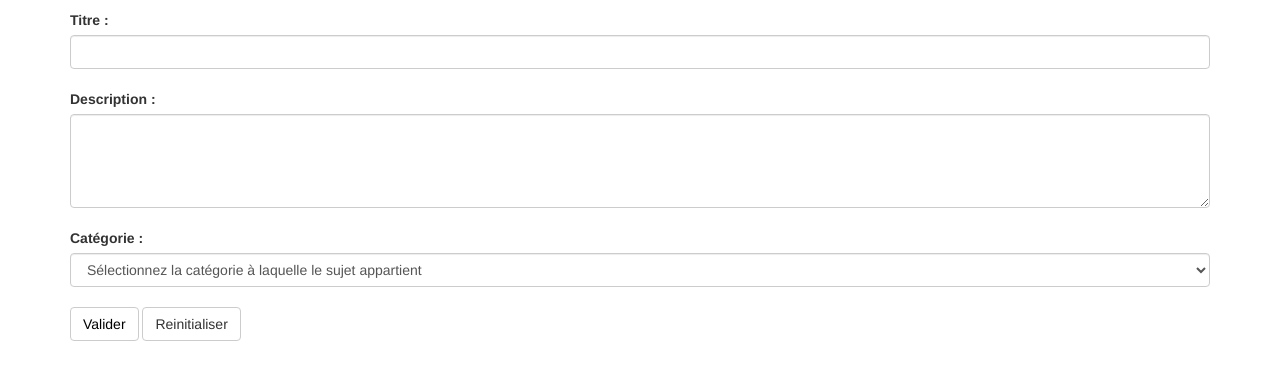
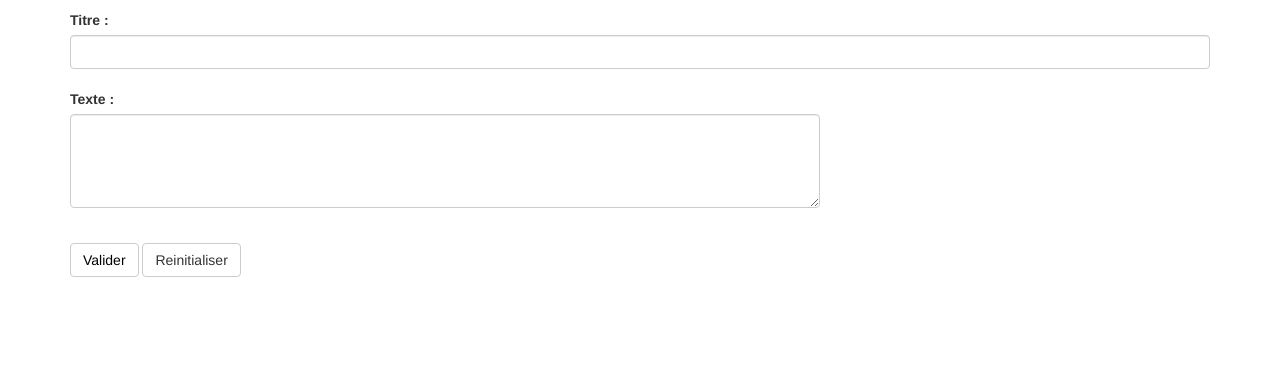
Before and after one commit to Daxtek/ForumPHP, a PHP site: page /CreationSujet.php?cid=3 in a window 1280 px wide. Shown: the part 110-490 px from the top of the page. Run offline with PHP 8.4, Linux system fonts and the light colour scheme; the visitor is signed in with stand-in values (Sample User, id 1); data comes from the database, SQL or seed files in the repository.

Commit message:
Amélioration sujet ( pas encore fini )

```diff
--- a/CreationSujet.php
+++ b/CreationSujet.php
@@ -15,23 +15,24 @@ $nouveauSujet = false; // Boolean de vérification de la création du nouveau su
 // Récupération des catégories pour le ménu déroulant dans le form
 $categories = $Requests->getAllCategories();
 
+if (isset( $_GET['cid'] ) && !empty($_GET['cid']) ) // Si l'on accède à la page via le lien de la catégorie dans la page d'accueil
+{
 	//Vérification du formulaire une fois que celui-ci est rempli
 	if ($_SERVER['REQUEST_METHOD'] == 'POST') {
 
 		if (
 			isset($_POST['titre']) &&
 			!empty($_POST['titre']) &&
-		isset($_POST['description']) &&
-		!empty($_POST['description']) &&
-		isset($_POST['categorie']) &&
-		!empty($_POST['categorie'])
+			isset($_POST['texte']) &&
+			!empty($_POST['texte'])
 		) {
-		//Récupération des données du formulaire
+			//Récupération des données des formulaires
 			$titre=($_POST ['titre']);
-		$description=( $_POST ['description']);
-		$cid = ($_POST['categorie']);
+			$cid = ($_GET['cid']);
 			//Récupération de l'id de l'utilisateur créateur de la catégorie
 			$uid = $_SESSION['uid'];
+			$texte=$_POST['texte'];
+
 
 			// Si le titre existe déjà dans la BDD
 			if ($Requests->titreSujetExist($titre, $cid))
@@ -60,11 +61,18 @@ if ($_SERVER['REQUEST_METHOD'] == 'POST') {
 		//Si l'ensemble des données sont correctes on ajoute le nouveau sujet dans la table sujet
 		if (!$faute)
 		{
-		if ($Requests->addSujet($cid, $uid, $description, $titre)) //Si le nouveau sujet existe dans la BDD
+			//Ajout du sujet
+			if($Requests->addSujet($cid, $uid, $titre,$texte))
 				$messageCreation = 'Le sujet '. $titre .' à été crée !'; //Message de succés
 			else
 				$errorMessage .= "Il y a eu une erreur le sujet n'a pas été créer, veuillez réessayer\n"; //Message d'erreur
+
 		}
+	}
+}
+else
+{
+	header ('Location: ./Index.php'); //Redirection vers la page d'accueil
 }
 
 $titlePage = 'Création Sujet';
--- a/Sujet.php
+++ b/Sujet.php
@@ -18,7 +18,7 @@ if (isset( $_GET['sid'] )) // Si l'on accède à la page via le lien du sujet da
 	$sujet = $Requests->getSujet($_GET['sid']);
 	$post = $Requests->getPostsBySubject($_GET['sid']);
 
-	include 'formPost.php';
+	include 'formAddPost.php';
 
 	$titlePage = $sujet[0]['Titre'];
 
--- a/init-page.php
+++ b/init-page.php
@@ -10,6 +10,14 @@ function debug($var) {
 	echo '</pre>';
 }
 
+//La fonction debug avec un die qui stop tout ce qui vient après
+function debugdie($var) {
+	echo '<pre>';
+	var_export($var);
+	echo '</pre>';
+	die();
+}
+
 //Initialisation des variables
 $titlePage = 'ForumPHP';
 $errorMessage = '';
--- a/requests.php
+++ b/requests.php
@@ -82,17 +82,46 @@ class Requests {
 		return !empty($stmt->fetchAll(PDO::FETCH_ASSOC));
 	}
 
-	public function addSujet($cid, $uid, $description, $titre) {
+
+	public function addSujet($cid, $uid, $titre,$texte)
+	{
+		// Requête du sujet
 		$stmt = $this->pdo->prepare('
-			INSERT INTO sujet (cid, uid, `Date de creation`, Description, Titre, Statut)
-			VALUES (:cid, :uid, NOW(), :description, :titre, 1)
+			INSERT INTO sujet (cid, uid, `Date de creation`, Titre, Statut)
+			VALUES (:cid, :uid, NOW(), :titre, 1)
 		');
 		$stmt->bindParam(':cid', $cid);
 		$stmt->bindParam(':uid', $uid);
-		$stmt->bindParam(':description', $description);
 		$stmt->bindParam(':titre', $titre);
 
-		return $stmt->execute();
+		//Si la requête est fausse, la suite de la fonction est annulé
+		if(!$stmt->execute())
+			return false;
+
+		$sid = $this->sujetLastId();
+
+		//Ajout le nouveau post dans la table post
+		if(! $this->addPost($sid, $cid, $uid, $texte)) //Si la requête est fausse, la suite de la fonction est annulé
+			return false;
+
+		//Récupère l'id du nouveau sujet
+		$pid= $this->postLastId();
+
+		return $this->updateLastAndFirstPost($pid, $sid);
+
+
+	}
+
+	//Récupère l'id du dernier sujet ajouter dans la table sujet
+	public function sujetLastId() {
+		$stmt = $this->pdo->prepare('
+			SELECT sid FROM sujet ORDER BY sid DESC LIMIT 1
+		');
+		//Si la requête est fausse, la suite de la fonction est annulé
+		if(!$stmt->execute())
+			return false;
+		$lastID = $stmt->fetchAll(PDO::FETCH_ASSOC);
+		return $lastID[0]['sid'];
 	}
 
 	public function closeSubject($sid) {
@@ -100,9 +129,6 @@ class Requests {
 		$stmt->bindParam(':sid', $sid);
 
 		return $stmt->execute();
-
-
-
 	}
 
 	public function openSubject($sid) {
@@ -111,6 +137,36 @@ class Requests {
 
 		return $stmt->execute();
 
+	}
+
+	//Met a jour le premier dans la table sujet
+	public function updateFirstPost($pid, $sid)
+	{
+		$stmt = $this->pdo->prepare('UPDATE sujet SET `Premier post`=:pid WHERE sid=:sid');
+		$stmt->bindParam(':pid', $pid);
+		$stmt->bindParam(':sid', $sid);
+
+		return $stmt->execute();
+	}
+
+	//Met a jour le dernier dans la table sujet
+	public function updateLastPost($pid, $sid)
+	{
+		$stmt = $this->pdo->prepare('UPDATE sujet SET `Dernier post`=:pid WHERE sid=:sid');
+		$stmt->bindParam(':pid', $pid);
+		$stmt->bindParam(':sid', $sid);
+
+		return $stmt->execute();
+	}
+
+	//Met a jour le premier et le dernier post dans la table sujet avec le même identifiant de post, fait pour la création du sujet
+	public function updateLastAndFirstPost($pid, $sid)
+	{
+		$stmt = $this->pdo->prepare('UPDATE sujet SET `Premier post`=:pid, `Dernier post`=:pid WHERE sid=:sid');
+		$stmt->bindParam(':pid', $pid);
+		$stmt->bindParam(':sid', $sid);
+
+		return $stmt->execute();
 	}
 
 	// === USER ===
@@ -187,6 +243,20 @@ class Requests {
 		return $stmt->execute();
 	}
 
+	//Récupère l'id du dernier post ajouter dans la table post
+	public function postLastId() {
+		$stmt = $this->pdo->prepare('
+			SELECT pid FROM post ORDER BY pid DESC LIMIT 1
+		');
+		//Exécute la requête
+		if(!$stmt->execute())//Si la requête est fausse, la suite de la fonction est annulé
+			return false;
+
+		$lastID = $stmt->fetchAll(PDO::FETCH_ASSOC);
+		return $lastID[0]['pid'];
+	}
+
+
 }
 
 $Requests = new Requests(connect_bd());
--- a/views/creation_sujet.php
+++ b/views/creation_sujet.php
@@ -3,15 +3,12 @@
 		</header>
 		<form  name="formSujet" action="#" method="POST" onsubmit="return verifForm()">
 			<label  for="idtitre"> Titre : </label><input class="form-control" type="text" id="idtitre" name="titre" size="20" maxlength="50" pattern="[A-Z]+[a-zA-ZÀÁÂÃÄÅàáâãäåÒÓÔÕÖØòóôõöøÈÉÊËèéêëÇçÌÍÎÏìíîïÙÚÛÜùúûüÿÑñ123456789 ]{2,}" title="Veuillez renter un titre commencent par une majuscule, taille minimum 3 caractères" required ><br>
-			<label  for="iddescrip"> Description : </label><textarea class="form-control"  id="iddescrip" name="description" rows="4" cols="50" maxlength="1000" title="Description de la catégorie"></textarea><br>
-			<label  for="iddescrip"> Catégorie : </label>
-			<select class="form-control" name="categorie">
-				<option value="select"> Sélectionnez la catégorie à laquelle le sujet appartient </option>  <!-- Affiche les différents choix possible à l'aide d'une boucle  -->
-				<?php foreach ($categories as $key => $categorie): ?>
-					<option value=<?= $categorie['cid']?>><?=  $categorie['Titre'] ?> </option>
-				 <?php endforeach ?>
-			</select>
-			<br>
+		<div class="row">
+			<div class="form-group col-lg-8 col-md-8">
+				<label  for="idtexte"> Texte : </label>
+				<textarea class="form-control"  id="idtexte" name="texte" rows="4" cols="50" maxlength="1000" title="Description de la catégorie"></textarea><br>
+			</div>
+		</div>
 
 			<input class="btn btn-default" type="submit" value="Valider">
 			<input class="btn btn-default" type="reset" value="Reinitialiser"/>
--- a/views/forms/formPost.php
+++ b/views/forms/formPost.php
@@ -1,7 +1,6 @@
 <form  name="formPost" action="#" method="POST" onsubmit="return verifForm()">
 	<div class="row">
 		<div class="form-group col-lg-8 col-md-8">
-			<label  for="idtexte"> Texte : </label>
 			<textarea class="form-control"  id="idtexte" name="texte" rows="4" cols="50" maxlength="1000" title="Description de la catégorie"></textarea><br>
 		</div>
 	</div>
--- a/views/sujet.php
+++ b/views/sujet.php
@@ -4,7 +4,6 @@
 	<div class="panel-heading">
 		<h1 class="panel-title" ><?= $sujet[0]['Titre']?></h1>
 	</div>
-	<p class="panel-body"><?= $sujet[0]['Description']?></p>
 	<ul class="list-group">
 		<!--Mettre les posts ici -->
 		<?php for($j = 0 ; $j<count($post) ; $j++) :?>
```
Also changed, not shown: views/index.php (+9 -6 lines), README.md, formAddPost.php (renamed from formPost.php). Lines whose indentation alone changed are shown as unchanged.
